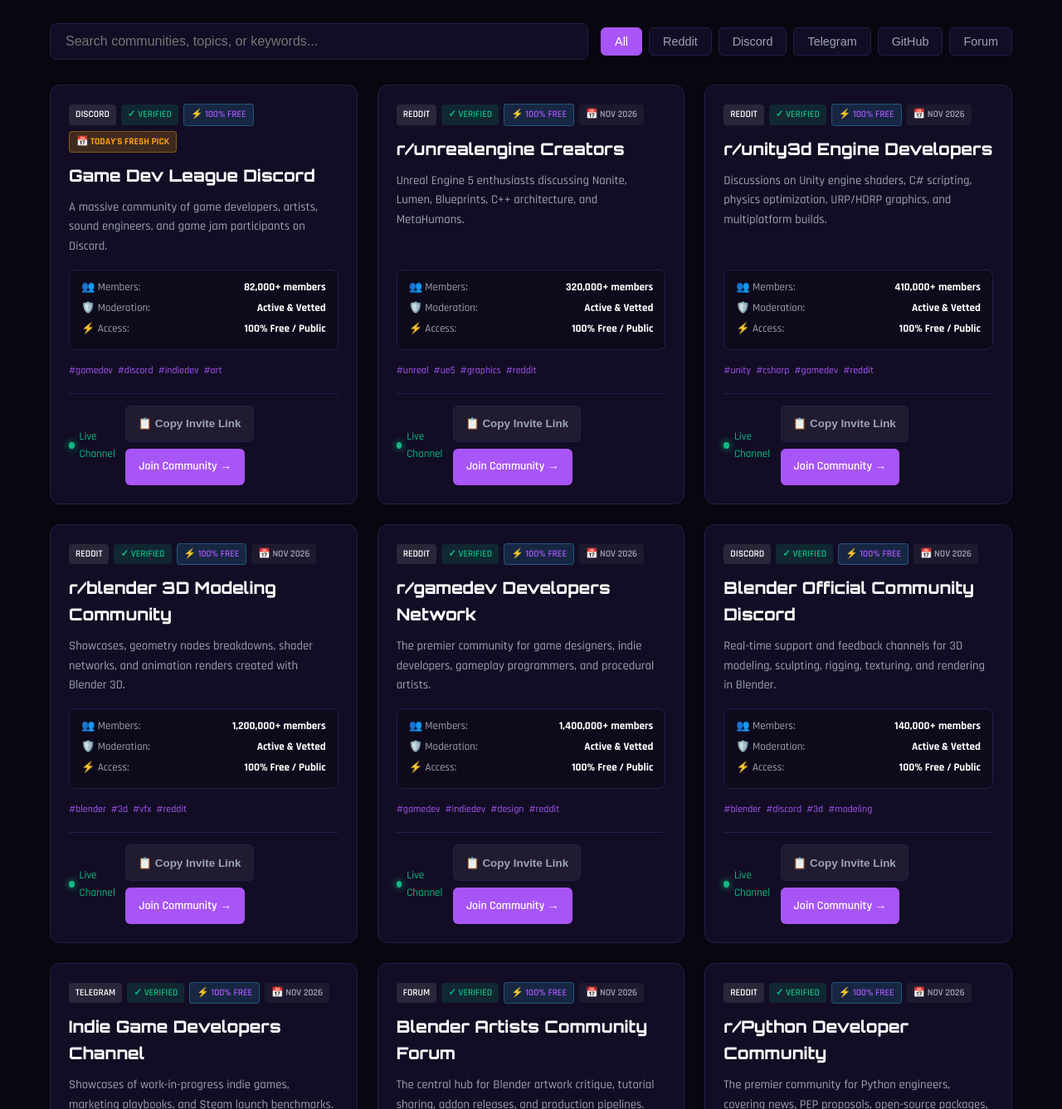
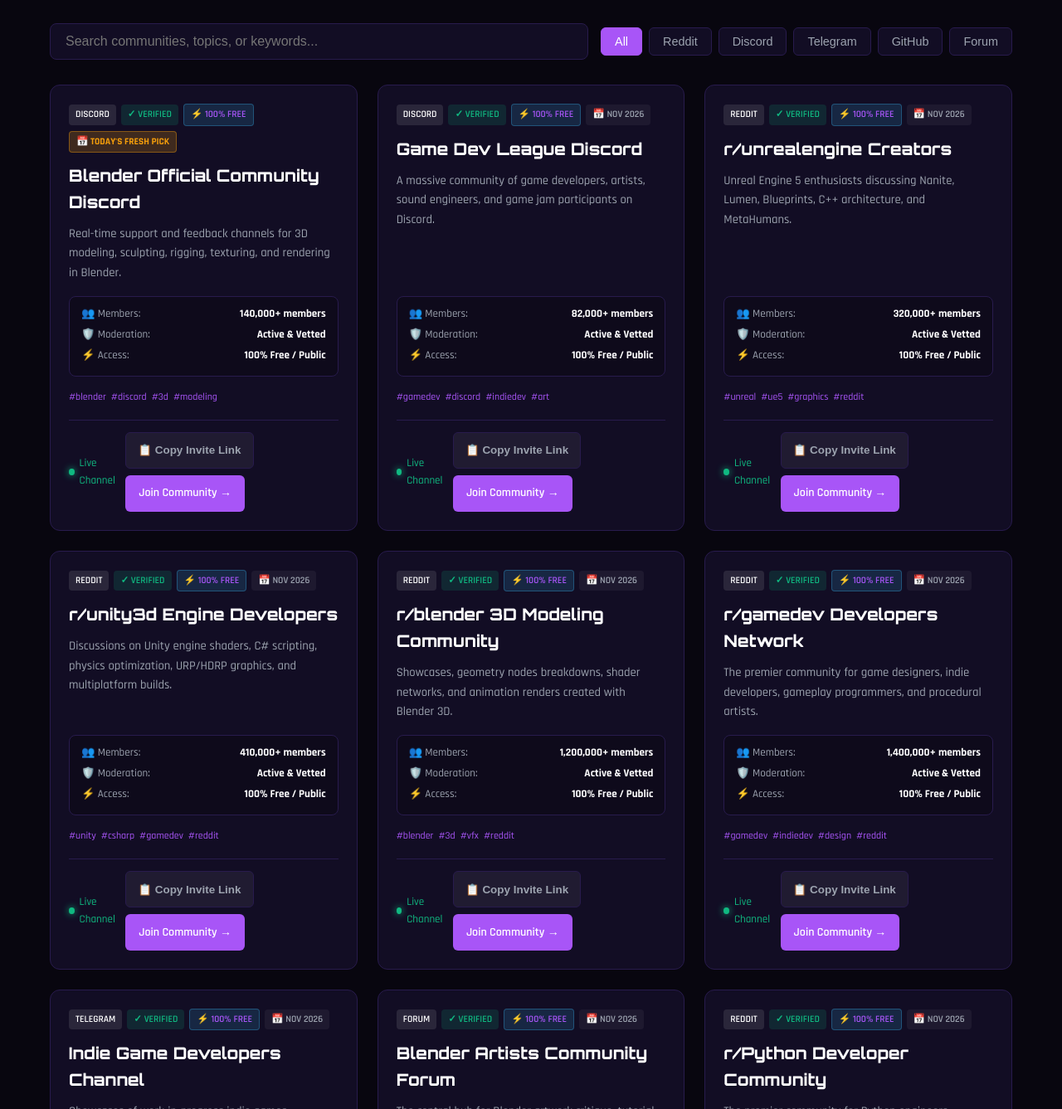
Before and after one commit to jibranpcccc/board-game-geeks-strategy-masterminds-hub, a plain HTML site: page index.html in a window 1280 px wide. Shown: the part 1079-2416 px from the top of the page at 83% size. Drawn offline with Linux system fonts and the light colour scheme.

Commit message:
feat(replenishment): fresh community links added - 2026-11-24 [skip ci]

```diff
--- a/index.html
+++ b/index.html
@@ -148,44 +148,44 @@
           {
             "@type": "ListItem",
             "position": 1,
+            "name": "Blender Official Community Discord",
+            "description": "Real-time support and feedback channels for 3D modeling, sculpting, rigging, texturing, and rendering in Blender.",
+            "url": "https://discord.gg/blender"
+          },
+          {
+            "@type": "ListItem",
+            "position": 2,
             "name": "Game Dev League Discord",
             "description": "A massive community of game developers, artists, sound engineers, and game jam participants on Discord.",
             "url": "https://discord.gg/gamedev"
           },
           {
             "@type": "ListItem",
-            "position": 2,
+            "position": 3,
             "name": "r/unrealengine Creators",
             "description": "Unreal Engine 5 enthusiasts discussing Nanite, Lumen, Blueprints, C++ architecture, and MetaHumans.",
             "url": "https://www.reddit.com/r/unrealengine/"
           },
           {
             "@type": "ListItem",
-            "position": 3,
+            "position": 4,
             "name": "r/unity3d Engine Developers",
             "description": "Discussions on Unity engine shaders, C# scripting, physics optimization, URP/HDRP graphics, and multiplatform builds.",
             "url": "https://www.reddit.com/r/unity3d/"
           },
           {
             "@type": "ListItem",
-            "position": 4,
+            "position": 5,
             "name": "r/blender 3D Modeling Community",
             "description": "Showcases, geometry nodes breakdowns, shader networks, and animation renders created with Blender 3D.",
             "url": "https://www.reddit.com/r/blender/"
           },
           {
             "@type": "ListItem",
-            "position": 5,
+            "position": 6,
             "name": "r/gamedev Developers Network",
             "description": "The premier community for game designers, indie developers, gameplay programmers, and procedural artists.",
             "url": "https://www.reddit.com/r/gamedev/"
-          },
-          {
-            "@type": "ListItem",
-            "position": 6,
-            "name": "Blender Official Community Discord",
-            "description": "Real-time support and feedback channels for 3D modeling, sculpting, rigging, texturing, and rendering in Blender.",
-            "url": "https://discord.gg/blender"
           },
           {
             "@type": "ListItem",
@@ -617,12 +617,36 @@
         </div>
         <div id="vetted-communities" class="grid">
 
-        <div id="community-card-1" class="card" data-platform="discord" data-category="game development">
+        <div id="community-card-1" class="card" data-platform="discord" data-category="3d & animation">
             <div class="card-header">
                 <span class="badge badge-platform">Discord</span>
                 <span class="badge badge-verified">✓ Verified</span>
                 <span class="badge badge-free">⚡ 100% Free</span>
                 <span class="badge badge-date" style="background: rgba(245, 158, 11, 0.2); color: #f59e0b; border: 1px solid rgba(245, 158, 11, 0.4); font-weight: 700;">📅 Today's Fresh Pick</span>
+            </div>
+            <h3 class="card-title">Blender Official Community Discord</h3>
+            <p class="card-desc">Real-time support and feedback channels for 3D modeling, sculpting, rigging, texturing, and rendering in Blender.</p>
+            <div class="spec-matrix">
+                <div class="spec-row"><span>👥 Members:</span> <strong>140,000+ members</strong></div>
+                <div class="spec-row"><span>🛡️ Moderation:</span> <strong>Active & Vetted</strong></div>
+                <div class="spec-row"><span>⚡ Access:</span> <strong>100% Free / Public</strong></div>
+            </div>
+            <div class="tags-row"><span class="tag">#blender</span><span class="tag">#discord</span><span class="tag">#3d</span><span class="tag">#modeling</span></div>
+            <div class="card-footer">
+                <span class="activity-pulse"><span class="pulse-dot"></span> Live Channel</span>
+                <div class="card-actions">
+                    <button class="btn-copy-invite" onclick="copyInviteLink(event, 'https://discord.gg/blender')">📋 Copy Invite Link</button>
+                    <a href="https://discord.gg/blender" target="_blank" rel="noopener noreferrer" class="btn-join">Join Community →</a>
+                </div>
+            </div>
+        </div>
+
+        <div id="community-card-2" class="card" data-platform="discord" data-category="game development">
+            <div class="card-header">
+                <span class="badge badge-platform">Discord</span>
+                <span class="badge badge-verified">✓ Verified</span>
+                <span class="badge badge-free">⚡ 100% Free</span>
+                <span class="badge badge-date">📅 Nov 2026</span>
             </div>
             <h3 class="card-title">Game Dev League Discord</h3>
             <p class="card-desc">A massive community of game developers, artists, sound engineers, and game jam participants on Discord.</p>
@@ -641,7 +665,7 @@
             </div>
         </div>
 
-        <div id="community-card-2" class="card" data-platform="reddit" data-category="game engines">
+        <div id="community-card-3" class="card" data-platform="reddit" data-category="game engines">
             <div class="card-header">
                 <span class="badge badge-platform">Reddit</span>
                 <span class="badge badge-verified">✓ Verified</span>
@@ -665,7 +689,7 @@
             </div>
         </div>
 
-        <div id="community-card-3" class="card" data-platform="reddit" data-category="game engines">
+        <div id="community-card-4" class="card" data-platform="reddit" data-category="game engines">
             <div class="card-header">
                 <span class="badge badge-platform">Reddit</span>
                 <span class="badge badge-verified">✓ Verified</span>
@@ -689,7 +713,7 @@
             </div>
         </div>
 
-        <div id="community-card-4" class="card" data-platform="reddit" data-category="3d & vfx">
+        <div id="community-card-5" class="card" data-platform="reddit" data-category="3d & vfx">
             <div class="card-header">
                 <span class="badge badge-platform">Reddit</span>
                 <span class="badge badge-verified">✓ Verified</span>
@@ -713,7 +737,7 @@
             </div>
         </div>
 
-        <div id="community-card-5" class="card" data-platform="reddit" data-category="game development">
+        <div id="community-card-6" class="card" data-platform="reddit" data-category="game development">
             <div class="card-header">
                 <span class="badge badge-platform">Reddit</span>
                 <span class="badge badge-verified">✓ Verified</span>
@@ -733,30 +757,6 @@
                 <div class="card-actions">
                     <button class="btn-copy-invite" onclick="copyInviteLink(event, 'https://www.reddit.com/r/gamedev/')">📋 Copy Invite Link</button>
                     <a href="https://www.reddit.com/r/gamedev/" target="_blank" rel="noopener noreferrer" class="btn-join">Join Community →</a>
-                </div>
-            </div>
-        </div>
-
-        <div id="community-card-6" class="card" data-platform="discord" data-category="3d & animation">
-            <div class="card-header">
-                <span class="badge badge-platform">Discord</span>
-                <span class="badge badge-verified">✓ Verified</span>
-                <span class="badge badge-free">⚡ 100% Free</span>
-                <span class="badge badge-date">📅 Nov 2026</span>
-            </div>
-            <h3 class="card-title">Blender Official Community Discord</h3>
-            <p class="card-desc">Real-time support and feedback channels for 3D modeling, sculpting, rigging, texturing, and rendering in Blender.</p>
-            <div class="spec-matrix">
-                <div class="spec-row"><span>👥 Members:</span> <strong>140,000+ members</strong></div>
-                <div class="spec-row"><span>🛡️ Moderation:</span> <strong>Active & Vetted</strong></div>
-                <div class="spec-row"><span>⚡ Access:</span> <strong>100% Free / Public</strong></div>
-            </div>
-            <div class="tags-row"><span class="tag">#blender</span><span class="tag">#discord</span><span class="tag">#3d</span><span class="tag">#modeling</span></div>
-            <div class="card-footer">
-                <span class="activity-pulse"><span class="pulse-dot"></span> Live Channel</span>
-                <div class="card-actions">
-                    <button class="btn-copy-invite" onclick="copyInviteLink(event, 'https://discord.gg/blender')">📋 Copy Invite Link</button>
-                    <a href="https://discord.gg/blender" target="_blank" rel="noopener noreferrer" class="btn-join">Join Community →</a>
                 </div>
             </div>
         </div>
```
Also changed, not shown: data/groups.json (+20 -19 lines), feed.xml (+9 -2 lines).
